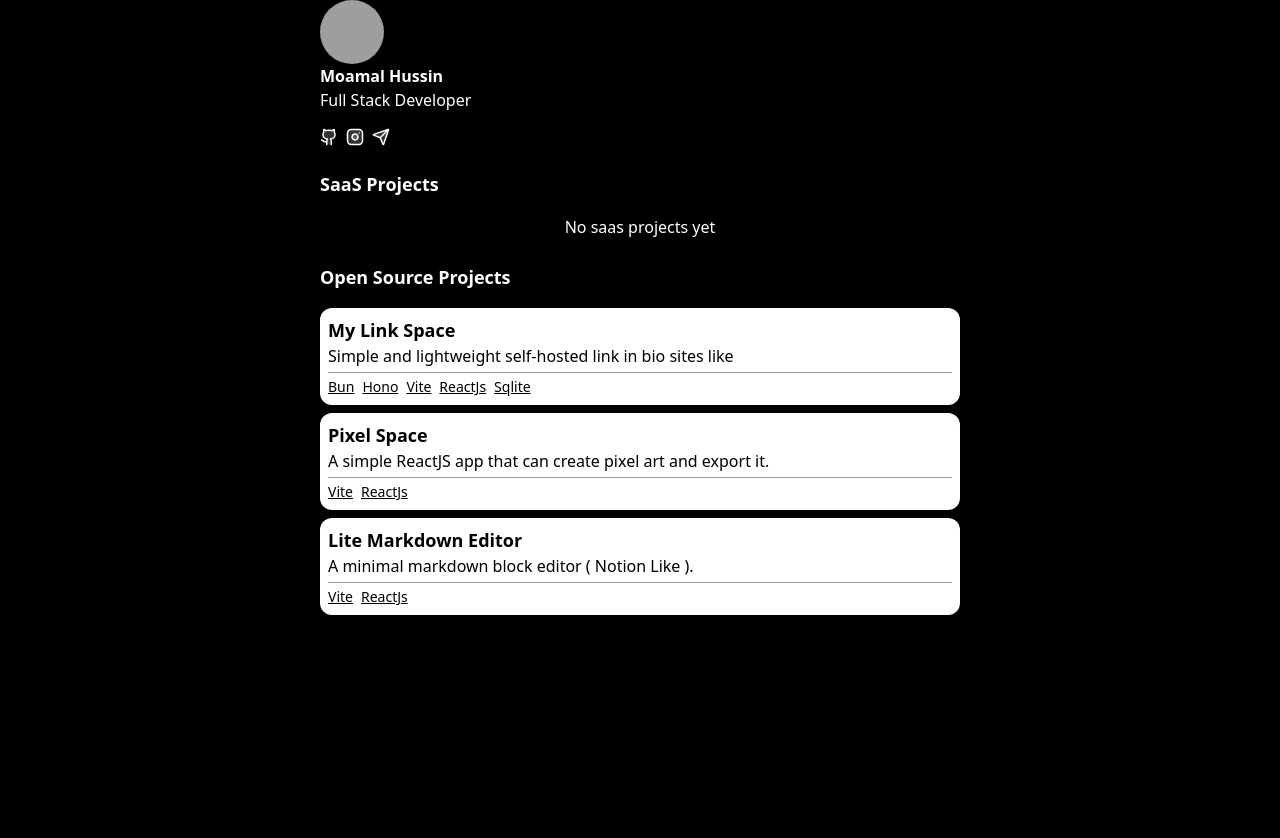
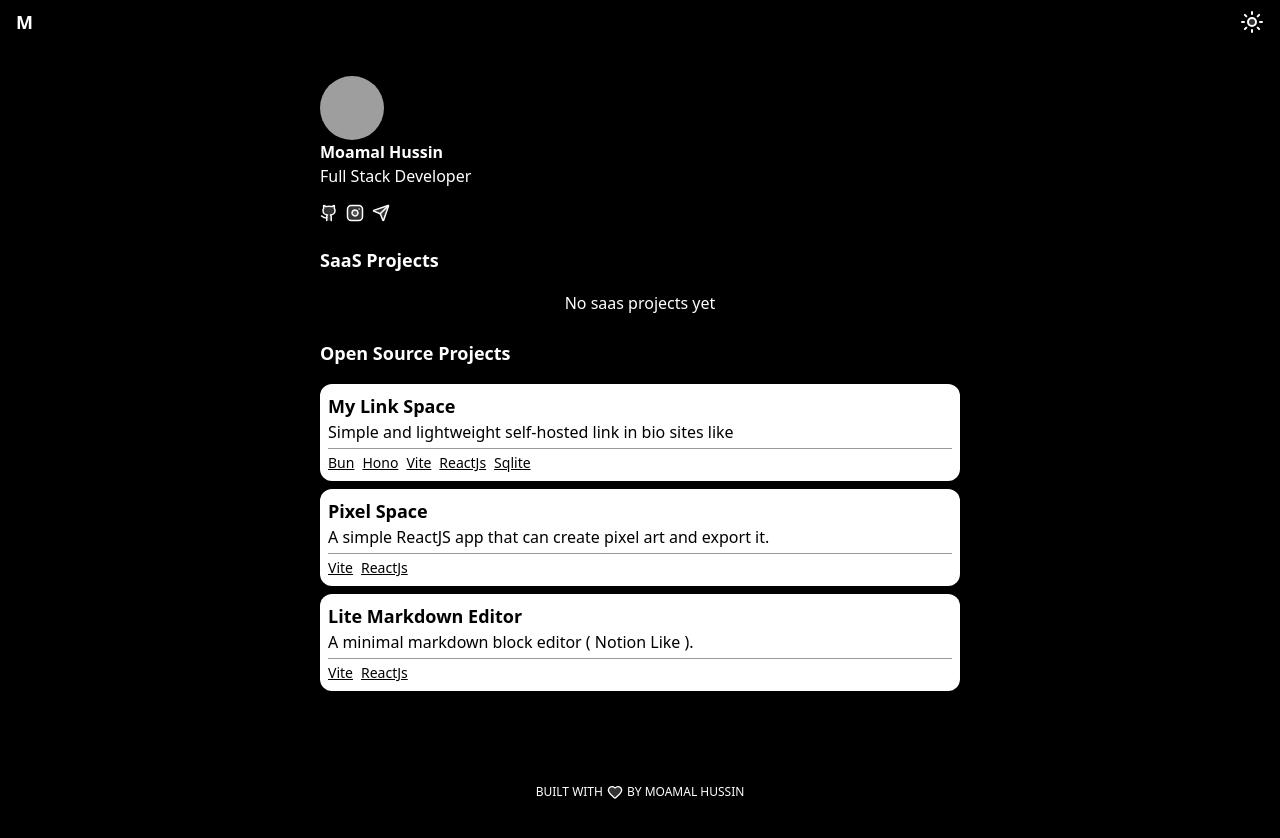
Before and after one commit to devmoamal/MySite, a React (Vite) app: page / in a window 1280 px wide. Shown: the top 838 px of the page. Before the commit the page ends 800 px from the top, so only its background shows below. Built offline with nearby package versions, Linux system fonts and the light colour scheme; grey boxes are pictures that could not be loaded.

Commit message:
refactor: Implement Navbar & Footer

```diff
--- a/src/App.tsx
+++ b/src/App.tsx
@@ -1,12 +1,18 @@
+import Footer from "./components/layout/Footer";
+import Navbar from "./components/layout/Navbar";
 import useDarkMode from "./hooks/useDarkMode";
 import { cn } from "./lib/utils";
 import Home from "@/pages/Home";
-
 function App() {
   const { theme } = useDarkMode();
+
   return (
-    <div className={cn("dark bg-background h-screen", theme)}>
-      <Home />
+    <div className={cn(theme)}>
+      <Navbar />
+      <div className={cn("bg-background h-screen mt-8", theme)}>
+        <Home />
+      </div>
+      <Footer />
     </div>
   );
 }
```
